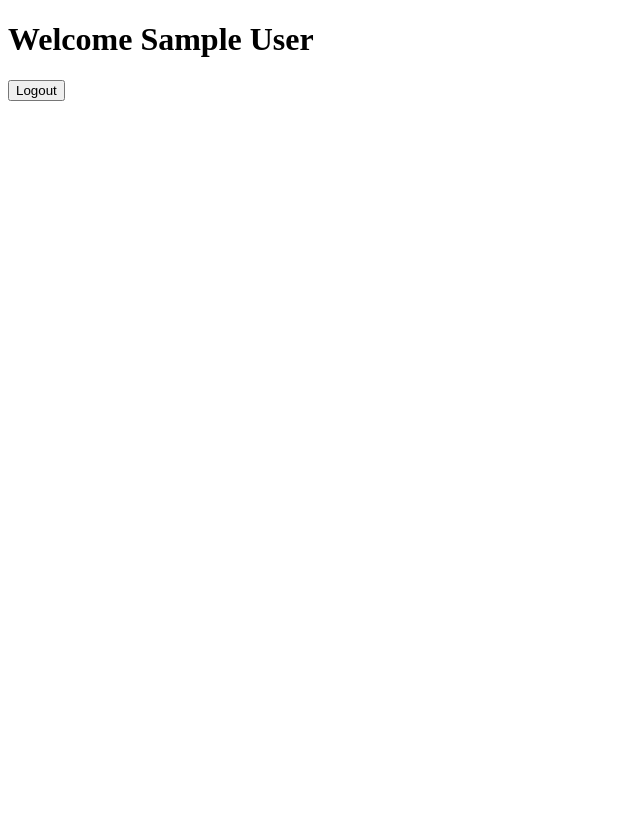
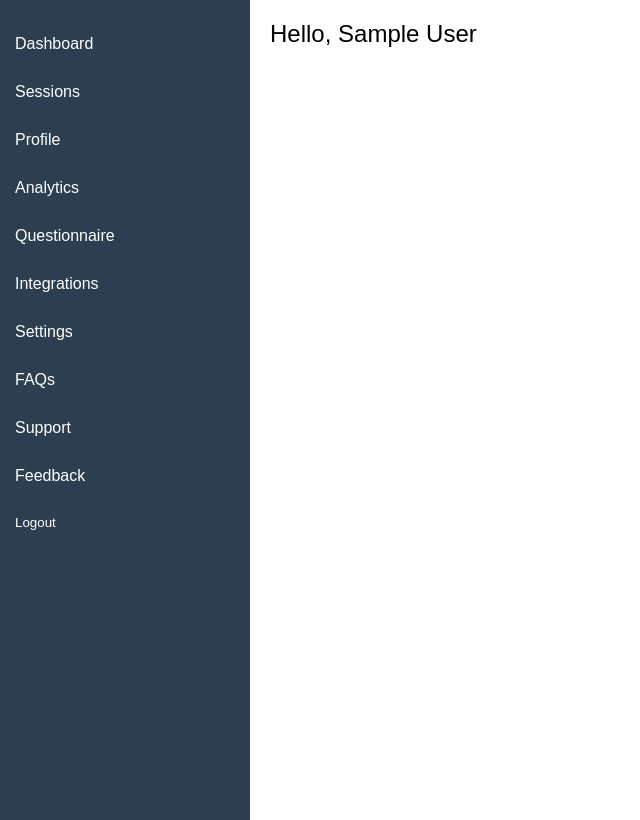
Before and after one commit to david-ruffin/simple-login, a Flask app: page /welcome in a window 1280 px wide. Shown: the whole page, without its empty margins (0-640 px from the left). Before the commit the page ends 101 px from the top, so only its background shows below. Run offline with Flask 3, Linux system fonts and the light colour scheme; the visitor is signed in with stand-in values (Sample User, id 1).

Commit message:
moving along

```diff
--- a/templates/welcome.html
+++ b/templates/welcome.html
@@ -2,11 +2,57 @@
 <html>
 <head>
     <title>Welcome</title>
+    <style>
+        body {
+            font-family: Arial, sans-serif;
+            display: flex;
+            margin: 0;
+        }
+        .sidebar {
+            width: 250px;
+            height: 100vh;
+            background-color: #2c3e50;
+            color: white;
+            padding-top: 20px;
+        }
+        .sidebar a {
+            display: block;
+            color: white;
+            padding: 15px;
+            text-decoration: none;
+        }
+        .sidebar a:hover {
+            background-color: #34495e;
+        }
+        .content {
+            flex-grow: 1;
+            padding: 20px;
+        }
+        .header {
+            font-size: 24px;
+            margin-bottom: 20px;
+        }
+    </style>
 </head>
 <body>
-    <h1>Welcome {{ firstname }}</h1>
-    <form action="/logout" method="post">
-        <button type="submit">Logout</button>
-    </form>
+    <div class="sidebar">
+        <a href="#">Dashboard</a>
+        <a href="#">Sessions</a>
+        <a href="#">Profile</a>
+        <a href="#">Analytics</a>
+        <a href="#">Questionnaire</a>
+        <a href="#">Integrations</a>
+        <a href="#">Settings</a>
+        <a href="#">FAQs</a>
+        <a href="#">Support</a>
+        <a href="#">Feedback</a>
+        <form action="/logout" method="post" style="margin: 0;">
+            <button type="submit" style="width: 100%; background: none; border: none; color: white; padding: 15px; text-align: left; cursor: pointer;">Logout</button>
+        </form>
+    </div>
+    <div class="content">
+        <div class="header">Hello, {{ firstname }}</div>
+        <!-- Add your main content here -->
+    </div>
 </body>
 </html>
```
Also changed, not shown: 1 other file.
